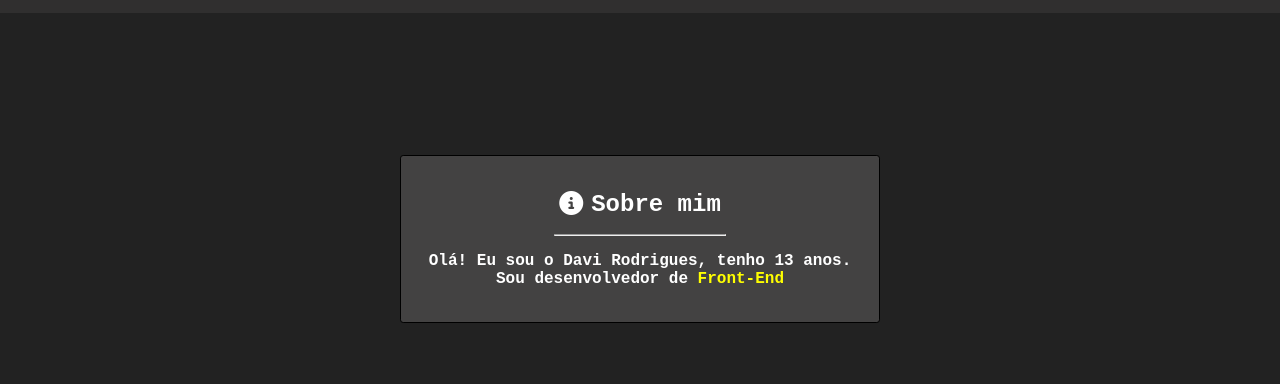
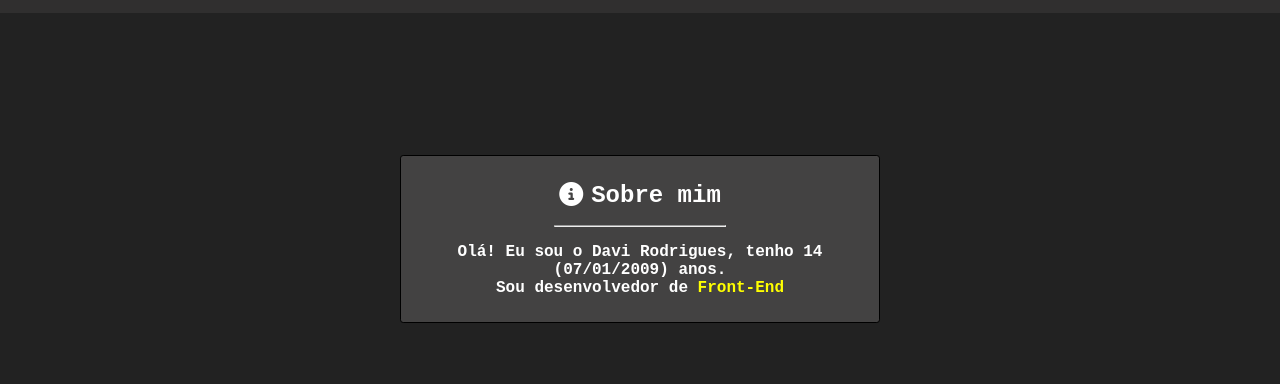
Before and after one commit to DaviRodrigues2/Portifolio, a plain HTML site: page index.html in a window 1280 px wide. Shown: the part 88-472 px from the top of the page. Drawn offline with Linux system fonts and the light colour scheme.

Commit message:
ATUALIZANDO MINHA IDADE :)

```diff
--- a/index.html
+++ b/index.html
@@ -38,7 +38,7 @@
                 </span>
                 <hr style="width: 10.7rem;">
                 <span style="margin: 1rem auto;">
-                    <p class="sbm" id="sbm-p">Olá! Eu sou o Davi Rodrigues, tenho 13 anos. <br> Sou desenvolvedor de
+                    <p class="sbm" id="sbm-p">Olá! Eu sou o Davi Rodrigues, tenho 14 (07/01/2009) anos. <br> Sou desenvolvedor de
                         <span style="color:rgb(255, 255, 0)">Front-End</span> </p>
                 </span>
             </div>
```
